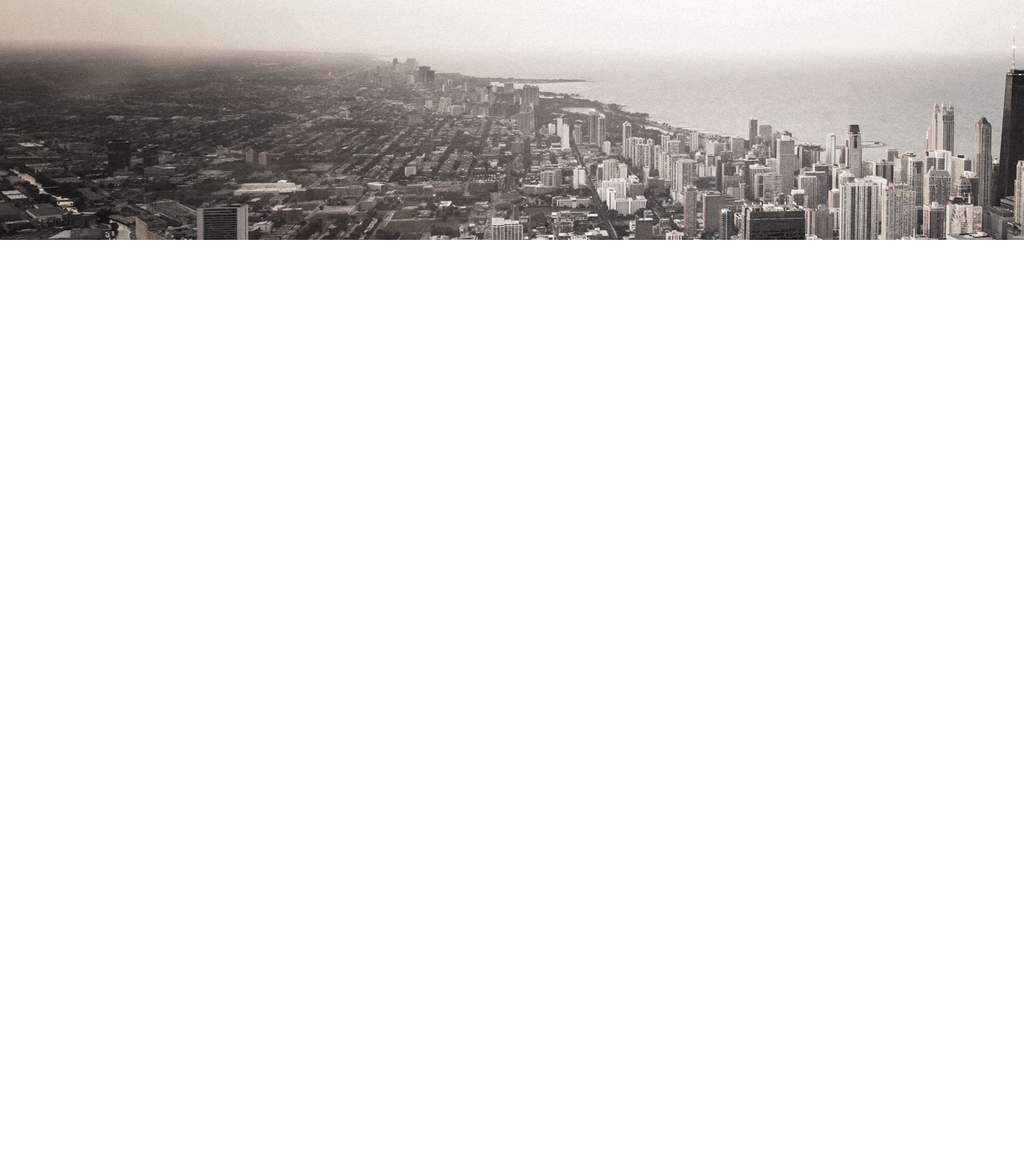
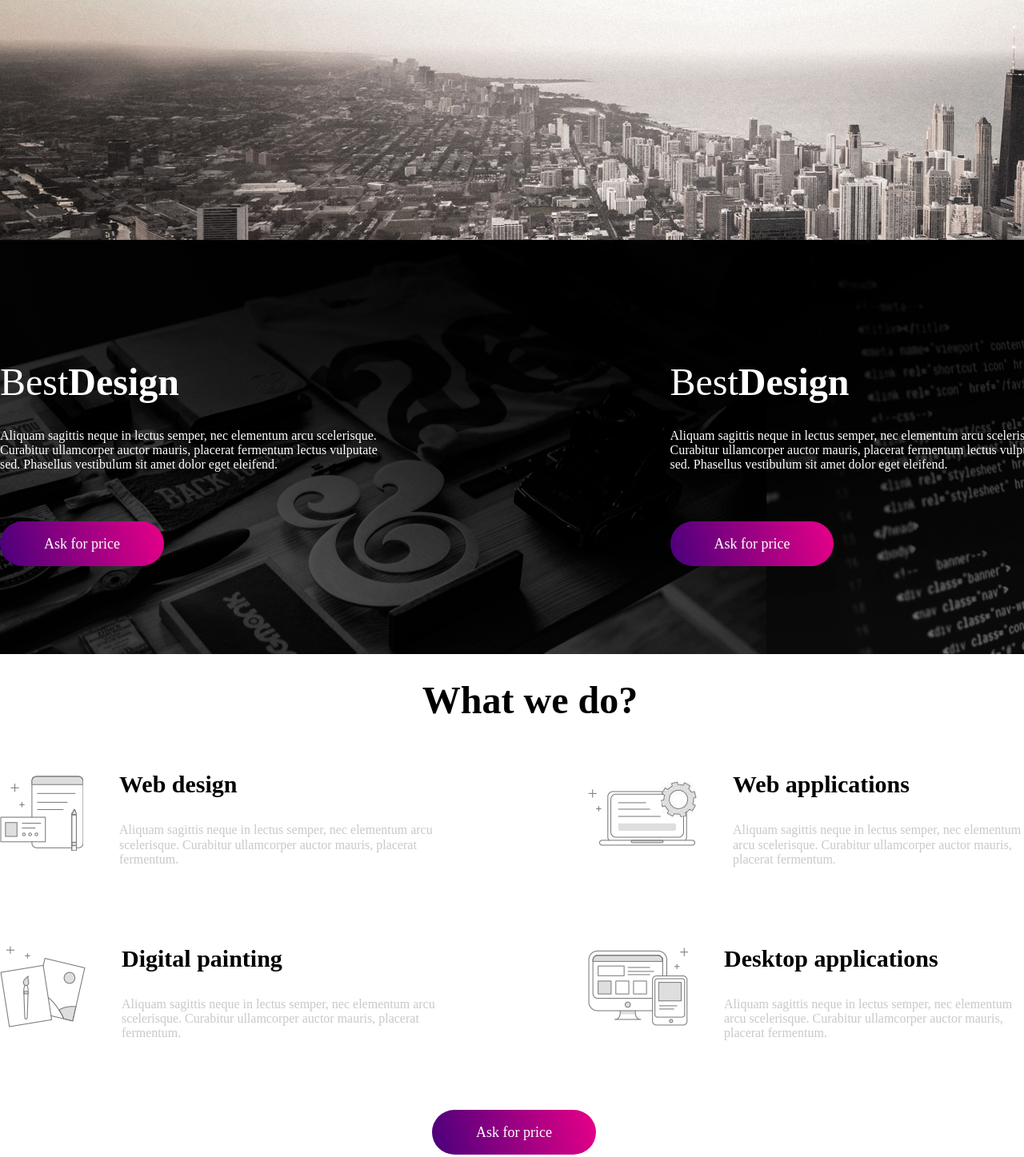
Before and after one commit to justforwebcoding/agency-template, a plain HTML site: page index.html in a window 1280 px wide. Shown: the part 500-1947 px from the top of the page at 80% size. Before the commit the page ends 800 px from the top, so only its background shows below. Drawn offline with Linux system fonts and the light colour scheme.

Commit message:
some sections added by flex

```diff
--- a/css/style.css
+++ b/css/style.css
@@ -1,5 +1,6 @@
 * {
     color: #000000;
+    box-sizing: border-box;
 }
 
 .wrapper {
@@ -7,16 +8,21 @@
     margin: 0 auto;
 }
 
+ul {
+    list-style: none;
+    padding: 0;
+    margin: 0;
+}
 
 /*-----INTRO-------*/
-#section-intro {
+#intro {
     width: 100%;
     height: 100vh;
 
     background: url('../img/backgrounds/intro.jpg');
 }
 
-.section-intro-header {
+.intro-header {
     display: flex;
     justify-content: space-between;
     align-items: center;
@@ -25,28 +31,24 @@
 }
 
 
-.section-intro-header-nav ul {
+.intro-header-nav ul {
     display: flex;
     align-items: center;
-
-    list-style: none;
-    padding: 0;
-    margin: 0;
 }
 
-.section-intro-header-nav li {
+.intro-header-nav li {
     margin-left: 25px;
 }
 
-.section-intro-header-nav a {
+.intro-header-nav a {
     text-decoration: none;
 }
 
-.section-intro-main {
+.intro-main {
     text-align: center;
 }
 
-.section-intro-main h1 {
+.intro-main h1 {
     display: block;
     margin: 0px 0px 10px 0px;
 
@@ -54,18 +56,18 @@
     line-height: 36px;
 }
 
-.section-intro-main span {
+.intro-main span {
     display: block;
     font-size: 18px;
     line-height: 30px;
     color: #adadac;
 }
 
-.section-intro-main-center {
+.intro-main-center {
     margin-bottom: 65px;
 }
 
-.section-intro-main .btn {
+.btn {
     display: inline-block;
     padding: 10px 55px 10px 55px;
 
@@ -80,4 +82,151 @@
     text-decoration: none;
 }
 
-/*----BG-----*/
+/*----ADVANTAGES-----*/
+#advantages {
+    width: 100%;
+
+    color: #ffffff;
+    background: url('../img/backgrounds/pr.jpg');
+}
+
+
+.advantages-list {
+    display: flex;
+    justify-content: space-between;
+    align-items: center;
+}
+
+.advantages-list-item {
+    width: 585px;
+
+    padding: 120px 0px 110px 0;
+
+    color: #ffffff;
+
+}
+
+.advantages-list-item h2, .advantages-list-item span, .advantages-list-item p{
+    color: inherit;
+}
+
+
+.advantages-list-item > h2 {
+    font-size: 48px;
+    line-height: 36px;
+    font-weight: 300;
+}
+
+.advantages-list-item h2 > span {
+    font-weight: 600;
+}
+
+.advantages-list-item .btn {
+    margin-top: 45px;
+}
+
+.advantages-list-item:nth-child(2) {
+    margin-left: 350px;
+}
+
+
+/*------What we do?--------*/
+#what-we-do {
+    background-color: #ffffff;
+}
+
+.what-we-do-list {
+    display: flex;
+    justify-content: space-between;
+    align-items: center;
+    flex-wrap: wrap;
+    align-content: space-between;
+
+}
+
+.what-we-do-h2 {
+    text-align: center;
+    font-size: 48px;
+    line-height: 36px;
+}
+
+.what-we-do-list-item {
+    display: flex;
+    justify-content: space-between;
+    align-items: center;
+    width: 590px;
+
+    margin-bottom: 50px;
+}
+
+.what-we-do-list-item span {
+    display: block;
+    margin-right: 45px;
+}
+
+.what-we-do-list-item p {
+    color: #c9c9c9;
+    padding-right: 30px;
+}
+
+.what-we-do-list-item h3 {
+    font-size: 30px;
+    line-height: 36px;
+}
+
+.what-we-do-list-item:nth-child(1) span {
+    width: 104px;
+    height: 94px;
+    background: url('../img/what-we-do/web-design.png');
+}
+
+.what-we-do-list-item:nth-child(2) span {
+    width: 136px;
+    height: 81px;
+
+    background: url('../img/what-we-do/web-apps.png');
+}
+
+.what-we-do-list-item:nth-child(3) span {
+    width: 107px;
+    height: 102px;
+
+    background: url('../img/what-we-do/digital-painting.png');
+}
+
+.what-we-do-list-item:nth-child(4) span {
+    width: 125px;
+    height: 98px;
+
+    background: url('../img/what-we-do/desktop-apps.png');
+}
+
+.what-we-do-btn {
+    margin: 20px 0px 100px 540px;
+}
+
+
+/*------OUR-WORKS-------*/
+.our-works-slider {
+    display: flex;
+    justify-content: center;
+    align-items: center;
+}
+
+.our-works-slider-item:nth-child(1) {
+    width: 33.3%;
+    height: 485px;
+    background: url('../img/slider/1.jpg');
+}
+
+.our-works-slider-item:nth-child(2) {
+    width: 33.3%;
+    height: 485px;
+    background: url('../img/slider/2.jpg');
+}
+
+.our-works-slider-item:nth-child(3) {
+    width: 33.3%;
+    height: 485px;
+    background: url('../img/slider/3.jpg');
+}
--- a/index.html
+++ b/index.html
@@ -11,13 +11,13 @@
         <title>InteractiveAgency</title>
     </head>
     <body>
-        <section id="section-intro">
+        <section id="intro">
             <div class="wrapper">
-                <header class="section-intro-header">
-                    <div class="section-intro-header-logo">
+                <header class="intro-header">
+                    <div class="intro-header-logo">
                         <img src="img/logo.png" alt="InteractiveAgency">
                     </div>
-                    <nav class="section-intro-header-nav">
+                    <nav class="intro-header-nav">
                         <ul>
                             <li><a href="#">Home</a></li>
                             <li><a href="#">About us</a></li>
@@ -27,8 +27,8 @@
                         </ul>
                     </nav>
                 </header>
-                <section class="section-intro-main">
-                    <div class="section-intro-main-center">
+                <section class="intro-main">
+                    <div class="intro-main-center">
                         <h1>Lorem ipsum dolor sit amet</h1>
                         <span>Nunc vel nibh tempor, pharetra lectus congue, luctus orci.</span>
                     </div>
@@ -36,5 +36,74 @@
                 </section>
             </div>
         </section>
+        <section id="advantages">
+            <div class="wrapper">
+                <div class="advantages-list">
+                    <div class="advantages-list-item">
+                        <h2>Best<span>Design</span></h2>
+                        <p>Aliquam sagittis neque in lectus semper, nec elementum arcu scelerisque. Curabitur ullamcorper auctor mauris, placerat fermentum lectus vulputate sed. Phasellus vestibulum sit amet dolor eget eleifend. </p>
+                        <a href="#" class="btn">Ask for price</a>
+                    </div>
+                    <div class="advantages-list-item">
+                        <h2>Best<span>Design</span></h2>
+                        <p>Aliquam sagittis neque in lectus semper, nec elementum arcu scelerisque. Curabitur ullamcorper auctor mauris, placerat fermentum lectus vulputate sed. Phasellus vestibulum sit amet dolor eget eleifend.  </p>
+                        <a href="#" class="btn">Ask for price</a>
+                    </div>
+                </div>
+            </div>
+        </section>
+    <section id="what-we-do">
+        <div class="wrapper">
+            <h2 class="what-we-do-h2">What we do?</h2>
+            <ul class="what-we-do-list">
+                <li class="what-we-do-list-item">
+                    <div class="right">
+                        <span></span>
+                    </div>
+                    <div class="left">
+                            <h3>Web design</h3>
+                            <p>Aliquam sagittis neque in lectus semper, nec elementum arcu scelerisque. Curabitur ullamcorper auctor mauris, placerat fermentum.</p>
+                    </div>
+                </li>
+                <li class="what-we-do-list-item">
+                    <div class="left">
+                        <span></span>
+                    </div>
+                    <div class="right">
+                        <h3>Web applications</h3>
+                        <p>Aliquam sagittis neque in lectus semper, nec elementum arcu scelerisque. Curabitur ullamcorper auctor mauris, placerat fermentum.</p>
+                    </div>
+                <li class="what-we-do-list-item">
+                    <div class="right">
+                        <span></span>
+                    </div>
+                    <div class="left">
+                        <h3>Digital painting</h3>
+                        <p>Aliquam sagittis neque in lectus semper, nec elementum arcu scelerisque. Curabitur ullamcorper auctor mauris, placerat fermentum.</p>
+                    </div>
+                </li>
+                <li class="what-we-do-list-item">
+                    <div class="right">
+                        <span></span>
+                    </div>
+                    <div class="left">
+                        <h3>Desktop applications</h3>
+                        <p>Aliquam sagittis neque in lectus semper, nec elementum arcu scelerisque. Curabitur ullamcorper auctor mauris, placerat fermentum.</p>
+                    </div>
+                </li>
+            </ul>
+            <a href="" class="btn what-we-do-btn">Ask for price</a>
+        </div>
+    </section>
+    <section id="our-works">
+        <ul class="our-works-slider">
+            <li class="our-works-slider-item"></li>
+            <li class="our-works-slider-item"></li>
+            <li class="our-works-slider-item"></li>
+        </ul>
+    </section>
+    <section class="about-us">
+
+    </section>
     </body>
 </html>
```
Also changed, not shown: img/what-we-do/desktop-apps.png (added), img/what-we-do/digital-painting.png (added), img/what-we-do/web-apps.png (added), img/what-we-do/web-design.png (added).
